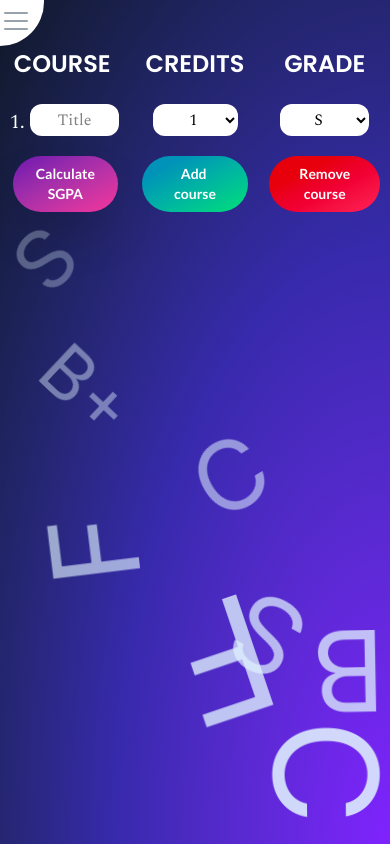
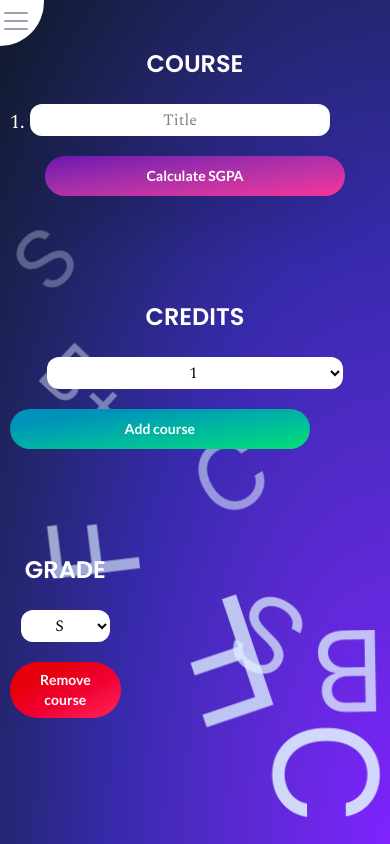
Before and after one commit to acmpesuecc/mygpa, a Next.js app: page /findmysgpa in a window 390 px wide. Built offline with nearby package versions, Linux system fonts and the light colour scheme.

Commit message:
improved responsiveness

```diff
--- a/package.json
+++ b/package.json
@@ -31,8 +31,8 @@
     "@types/aos": "^3.0.7",
     "@types/next": "^8.0.7",
     "@types/node": "^20",
-    "@types/react": "^19",
-    "@types/react-dom": "^19",
+    "@types/react": "^19.2.2",
+    "@types/react-dom": "^19.2.2",
     "eslint": "^9",
     "eslint-config-next": "15.5.5",
     "eslint-config-prettier": "^10.1.8",
--- a/src/app/findmycgpa/page.tsx
+++ b/src/app/findmycgpa/page.tsx
@@ -1,3 +1,4 @@
+"use client";
 import "@/styles/background.css";
 import CgpaForm from "./cgpaform";
 import Menu from "./menu";
--- a/src/app/findmysgpa/page.tsx
+++ b/src/app/findmysgpa/page.tsx
@@ -1,3 +1,4 @@
+"use client";
 import "@/styles/background.css";
 import Menu from "../findmycgpa/menu";
 import SgpaForm from "./sgpaform";
--- a/src/app/findmysgpa/progress.tsx
+++ b/src/app/findmysgpa/progress.tsx
@@ -37,7 +37,7 @@ export default function GPAProgress({ gpa, openProgress }: { gpa: string; openPr
                         <circle
                             className={`text-slate-400`}
                             stroke="currentColor"
-                            stroke-width="4"
+                            strokeWidth={4}
                             cx="50%"
                             cy="50%"
                             r={radius}
@@ -49,8 +49,8 @@ export default function GPAProgress({ gpa, openProgress }: { gpa: string; openPr
                             r={radius}
                             stroke="currentColor"
                             id="robin"
-                            stroke-linecap="round"
-                            stroke-width="4"
+                            strokeLinecap="round"
+                            strokeWidth={4}
                             fill="transparent"
                             className="ease text-white transition-all duration-[1800ms]"
                             strokeDasharray={Math.round(Math.PI * (2 * radius))}
--- a/src/app/findmysgpa/sgpaform.tsx
+++ b/src/app/findmysgpa/sgpaform.tsx
@@ -167,11 +167,11 @@ export default function SgpaForm() {
         >
             <Modal toggle={toggleModal} isOpen={modalIsOpen} gpaType="SGPA" gpa={sgpa} />
             <form onSubmit={handleSubmit(onCalc)} className="flex h-full w-full justify-center">
-                <span className="flex w-full flex-wrap justify-between">
-                    <div ref={courseTitles} className="mb-4 max-w-[30%] ">
+                <div className="grid w-full grid-cols-1 gap-4 sm:grid-cols-3 sm:gap-6 lg:gap-8">
+                    <div ref={courseTitles} className="mb-4">
                         <span ref={courseRef}>
                             <h1
-                                className={`ml-1 text-2xl text-white lg:ml-6 lg:text-5xl ${poppins.className}`}
+                                className={`text-center text-2xl text-white lg:text-5xl ${poppins.className}`}
                                 data-aos="fade-down"
                                 data-aos-duration="1800"
                             >
@@ -196,7 +196,7 @@ export default function SgpaForm() {
                                 {...register(`courses.0.title` as const, {
                                     required: "Please enter course title",
                                 })}
-                                className={`h-8 w-4/5 lg:h-10 lg:w-full ${spectral.className} relative mb-3 mt-4 rounded-xl text-center lg:my-6 bg-white`}
+                                className={`h-8 w-full max-w-[300px] sm:max-w-none lg:h-10 ${spectral.className} relative mb-3 mt-4 rounded-xl text-center lg:my-6 bg-white`}
                             />
                         </span>
 
@@ -217,12 +217,12 @@ export default function SgpaForm() {
                         ))}
                         <div data-aos="fade-right" data-aos-duration="1400" data-aos-delay="2400" ref={calcscope}>
                             <button
-                                className="calcbutton hover:cursor-pointer mx-auto flex w-[95%] justify-center rounded-full bg-gradient-to-br from-purple-800 to-pink-500 shadow-2xl lg:w-[85%]"
+                                className="calcbutton hover:cursor-pointer mx-auto flex w-full max-w-[300px] sm:max-w-none justify-center rounded-full bg-gradient-to-br from-purple-800 to-pink-500 shadow-2xl transition-transform hover:scale-105"
                                 onClick={handleCalcClick}
                                 type="submit"
                             >
                                 <span
-                                    className={` text-sm font-extrabold text-white ${lato.className} px-5 py-2 lg:p-2 lg:text-lg`}
+                                    className={`text-sm font-extrabold text-white ${lato.className} px-4 py-2.5 sm:px-5 lg:px-6 lg:py-3 lg:text-lg`}
                                 >
                                     Calculate SGPA
                                 </span>
@@ -231,7 +231,7 @@ export default function SgpaForm() {
 
                         <ToastContainer />
                     </div>
-                    <div ref={creditsFields} className="mb-4 max-w-[30%]">
+                    <div ref={creditsFields} className="mb-4">
                         <span className="flex justify-center" ref={courseRef}>
                             <h1
                                 className={`text-2xl text-white lg:text-5xl ${poppins.className}`}
@@ -241,7 +241,7 @@ export default function SgpaForm() {
                                 CREDITS
                             </h1>
                         </span>
-                        <span className="relative mt-6 block flex w-full justify-center lg:mt-8" ref={courseRef}>
+                        <span className="relative mt-6 flex w-full justify-center lg:mt-8" ref={courseRef}>
                             <select
                                 data-aos="flip-down"
                                 data-aos-duration="2000"
@@ -264,7 +264,7 @@ export default function SgpaForm() {
                             </select>
                         </span>
                         {fields.slice(1, courseNumber).map((course, index) => (
-                            <span key={index + 1} className="relative mt-4 block flex w-full justify-center lg:mt-8">
+                            <span key={index + 1} className="relative mt-4 flex w-full justify-center lg:mt-8">
                                 <select
                                     {...register(`courses.${index + 1}.credits` as const, {
                                         required: "Please enter course credits",
@@ -287,13 +287,12 @@ export default function SgpaForm() {
                         <div data-aos="fade-up" data-aos-duration="1400" data-aos-delay="2400" ref={addscope}>
                             <button
                                 onClick={addCourse}
-                                className="addbutton hover:cursor-pointer mt-5 flex w-full justify-center rounded-full bg-gradient-to-br from-cyan-600 from-20% to-green-400 lg:mt-9"
+                                className="addbutton hover:cursor-pointer mt-5 flex w-full max-w-[300px] sm:max-w-none justify-center rounded-full bg-gradient-to-br from-cyan-600 from-20% to-green-400 transition-transform hover:scale-105 lg:mt-9"
                             >
                                 <span
-                                    className={` text-center text-sm font-extrabold text-white lg:flex lg:flex-row ${lato.className} px-8 py-2 lg:px-0 lg:text-lg`}
+                                    className={`text-center text-sm font-extrabold text-white flex flex-row items-center ${lato.className} px-4 py-2.5 sm:px-5 lg:px-6 lg:py-3 lg:text-lg`}
                                 >
-                                    <p> Add&nbsp;</p>
-                                    <p>course</p>
+                                    Add course
                                 </span>
                             </button>
                         </div>
@@ -309,7 +308,7 @@ export default function SgpaForm() {
                                 GRADE
                             </h1>
                         </span>
-                        <span ref={courseRef} className="relative mt-6 block flex w-full justify-center lg:mt-8">
+                        <span ref={courseRef} className="relative mt-6 flex w-full justify-center lg:mt-8">
                             <select
                                 data-aos="flip-down"
                                 data-aos-duration="2000"
@@ -327,7 +326,7 @@ export default function SgpaForm() {
                             </select>
                         </span>
                         {fields.slice(1, courseNumber).map((course, index) => (
-                            <span key={index + 1} className="relative mt-4 block flex w-full justify-center lg:mt-8">
+                            <span key={index + 1} className="relative mt-4 flex w-full justify-center lg:mt-8">
                                 <select
                                     {...register(`courses.${index + 1}.grade` as const, {
                                         required: "Please enter a grade",
@@ -355,7 +354,7 @@ export default function SgpaForm() {
                             </button>
                         </div>
                     </div>
-                </span>
+                </div>
             </form>
         </div>
     );
```
Also changed, not shown: src/app/findmycgpa/cgpaform.tsx (+5 -5 lines), 1 other file (tests, documents, lock files or other folders).
